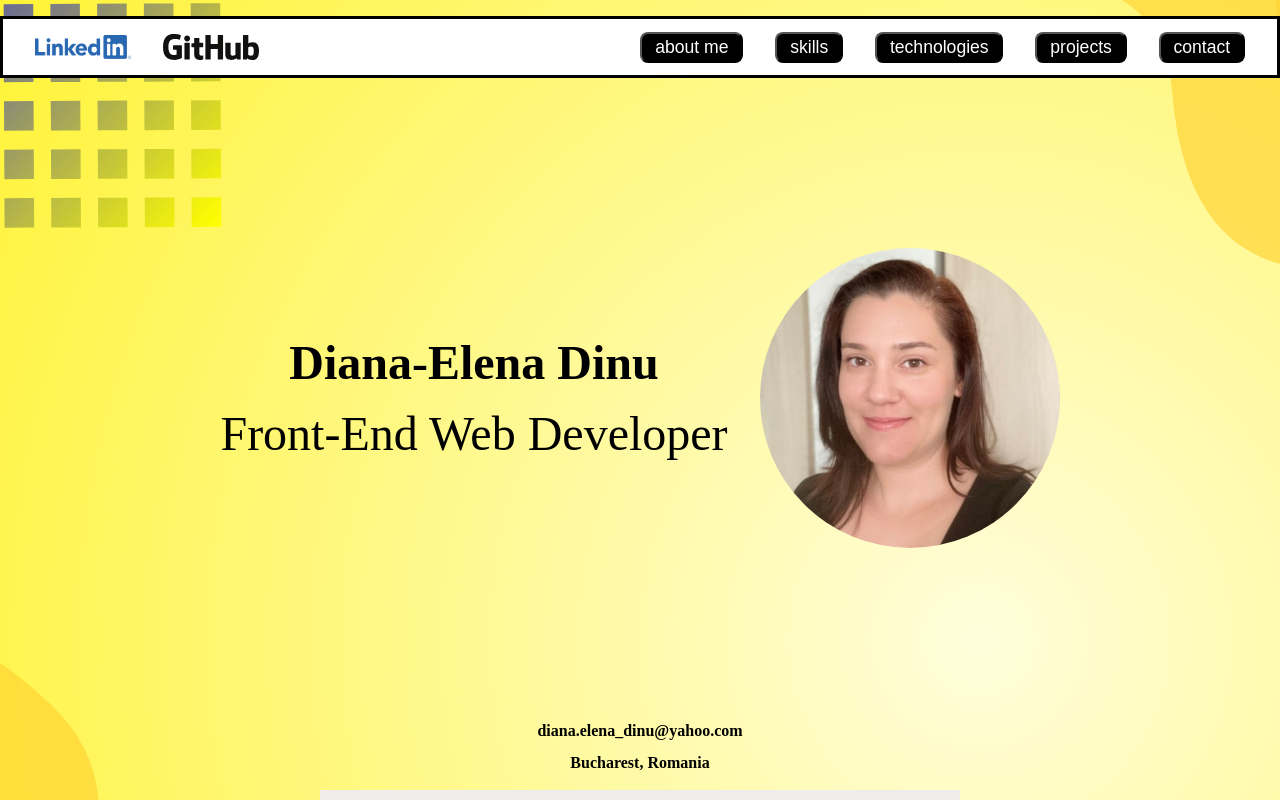
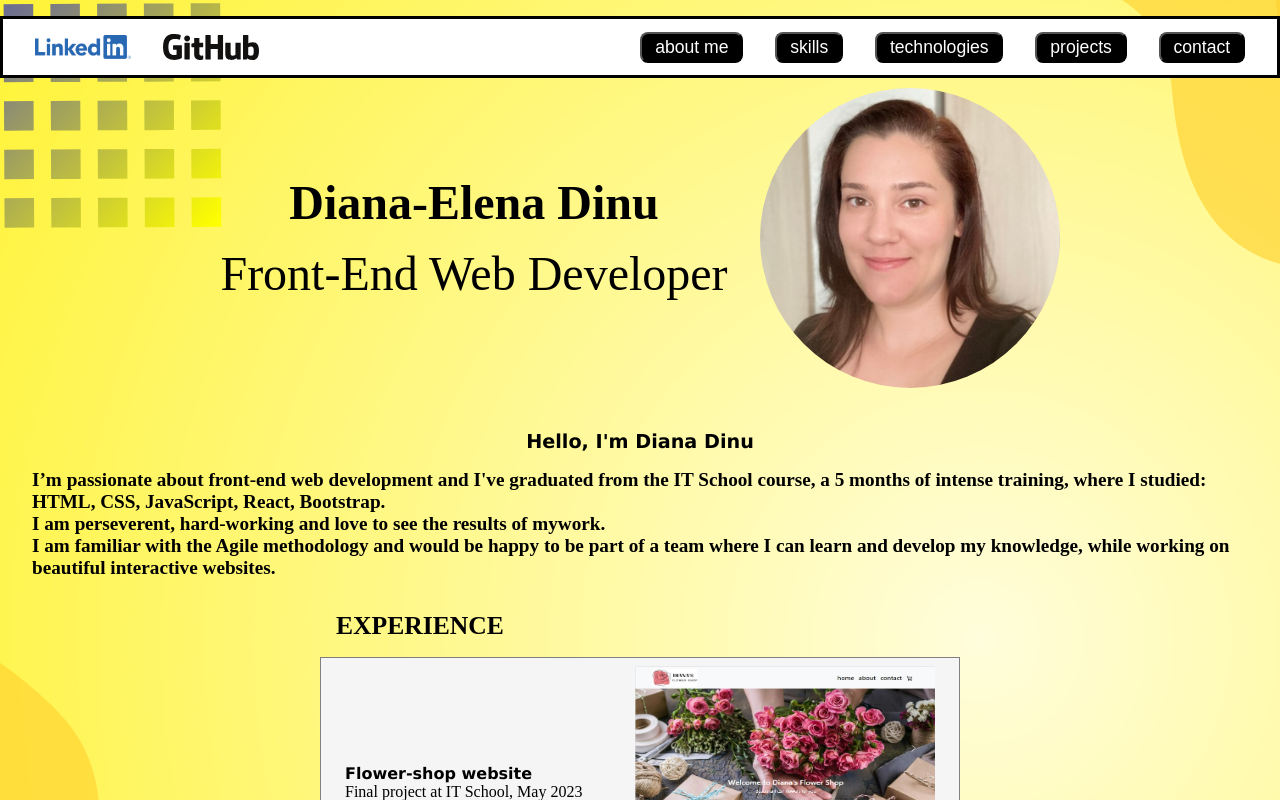
Before and after one commit to Diana-Elen/portofolio, a Next.js app in the folder my-portofolio/: page / in a window 1280 px wide. Built offline with nearby package versions, Linux system fonts and the light colour scheme.

Commit message:
add Footer component

```diff
--- /dev/null
+++ b/my-portofolio/components/Footer.js
@@ -0,0 +1,10 @@
+import Contact from "./Contact"
+import styles from "../style/Footer.module.css"
+
+export default function Footer() {
+    return<>
+    <div className={styles.footer_container}>
+        <Contact />
+    </div>
+    </>
+}
--- a/my-portofolio/pages/index.js
+++ b/my-portofolio/pages/index.js
@@ -7,6 +7,7 @@ import Skills from '@/components/Skills'
 import JobTitle from '@/components/JobTitle'
 import styles from "../style/Style.module.css"
 import Technologies from '@/components/Technologies'
+import Footer from '@/components/Footer'
 
 
 export default function Home() {
@@ -21,13 +22,12 @@ export default function Home() {
       <div className={styles.background}>
       <Navbar />
       <JobTitle />
-
+      <About />
       <div className={styles.content_container}>
-        <Contact />
-        <About />
         <Experience />
         <Skills />
         <Technologies />
+        <Footer />
       </div>
 
       </div>
--- a/my-portofolio/style/About.module.css
+++ b/my-portofolio/style/About.module.css
@@ -5,17 +5,18 @@
     gap: 2rem;
 }
 .hello {
-    font-size: 3rem;
+    text-align: center;
+    font-size: 6rem;
     font-weight: bold;
-    font-family: 'Lucida Sans', 'Lucida Sans Regular', 'Lucida Grande', 'Lucida Sans Unicode', Geneva, Verdana, sans-serif;
+    font-family:'Lucida Sans', 'Lucida Sans Regular', 'Lucida Grande', 'Lucida Sans Unicode', Geneva, Verdana, sans-serif;
     padding: 1rem;
 }
 .description {
     display: flex;
     flex-direction: column;
-    background-color: rgb(239, 236, 236);
-    width: 50vw;
+    width: 100vw;
     padding: 1rem;
+    font-weight: bold;
 }
 .description p {
     font-size: 1.2rem;
--- /dev/null
+++ b/my-portofolio/style/Footer.module.css
@@ -0,0 +1,6 @@
+.footer_container {
+    height: 5vh;
+    width: 100vw;
+    background-color: antiquewhite;
+    margin-block-start: 1rem;
+}
--- a/my-portofolio/style/JobTitle.module.css
+++ b/my-portofolio/style/JobTitle.module.css
@@ -8,7 +8,7 @@
     flex-direction: column;
     justify-content:center;
     align-items: center;
-    height: 80vh;
+    height: 40vh;
     width: 100vw;
     gap: 2rem;
 }
--- a/my-portofolio/style/Navbar.module.css
+++ b/my-portofolio/style/Navbar.module.css
@@ -74,9 +74,9 @@
   .dropdown:hover .dropdown_content {display: block;}
 
   /* Change the background color of the dropdown button when the dropdown content is shown */
-  .dropdown:hover .dropbtn {background-color: #3e8e41;}
+  .dropdown:hover .dropbtn {background-color: grey;}
 
-  @media (min-width: 900px) {
+  @media (min-width: 950px) {
     .dropdown {
         display: none;
     }
```
